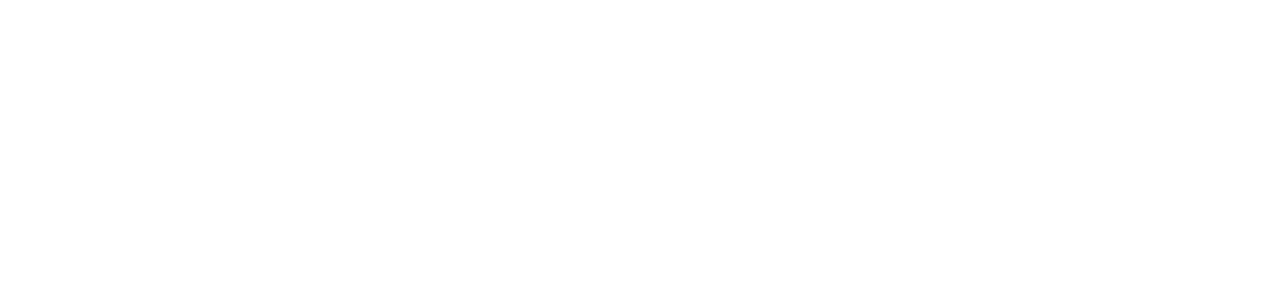
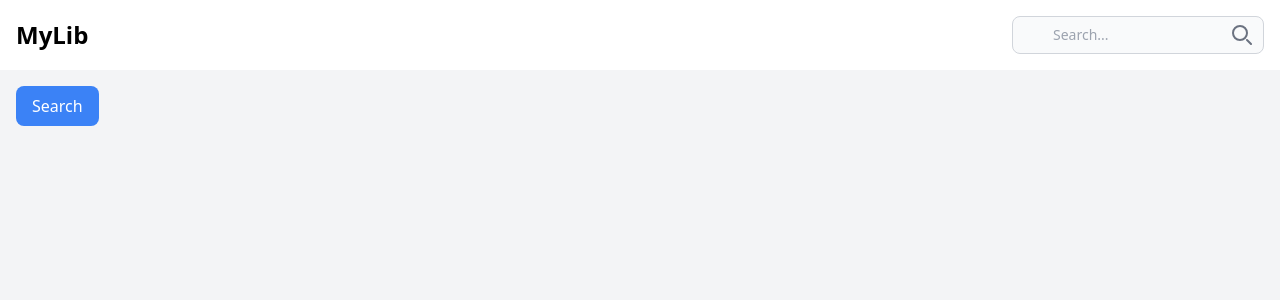
Before and after one commit to KireetS/MyLibrary, a React (Create React App) app in the folder mylib/: page / in a window 1280 px wide. Shown: the top 300 px of the page. Built offline with nearby package versions, Linux system fonts and the light colour scheme.

Commit message:
Initial testing api

```diff
--- a/mylib/src/App.js
+++ b/mylib/src/App.js
@@ -1,11 +1,12 @@
-
 import './App.css';
+import { Navbar } from './Components/Navbar';
+import { Search } from './Components/Search';
 
 function App() {
   return (
     <>
-    <div>
-    </div>
+    <Navbar/>
+    <Search/>
     </>
   );
 }
--- /dev/null
+++ b/mylib/src/Components/Navbar.js
@@ -0,0 +1,52 @@
+import React from "react";
+
+export const Navbar = () => {
+
+
+  return (
+    <nav className="bg-white border-gray-200 dark:bg-gray-900">
+      <div className="max-w-screen-xl flex flex-wrap items-center justify-between mx-auto p-4">
+        <a href="/" className="flex items-center">
+          <span className="self-center text-2xl font-semibold whitespace-nowrap dark:text-white">
+            MyLib
+          </span>
+        </a>
+        <div className="flex md:order-2">
+          <div className="relative hidden md:block">
+            <div className="absolute inset-y-0 left-0 flex items-center pl-3 pointer-events-none">
+            </div>
+            <input
+              type="text"
+              id="search-navbar"
+              className="block w-full p-2 pl-10 text-sm text-gray-900 border border-gray-300 rounded-lg bg-gray-50 focus:ring-blue-500 focus:border-blue-500 dark:bg-gray-700 dark:border-gray-600 dark:placeholder-gray-400 dark:text-white dark:focus:ring-blue-500 dark:focus:border-blue-500"
+              placeholder="Search..."
+            />
+            <button
+              type="button"
+              className="absolute right-3 top-1/2 transform -translate-y-1/2 text-gray-500 hover:text-gray-700 focus:outline-none focus:ring-2 focus:ring-gray-200"
+            >
+              <svg
+                className="w-5 h-5"
+                aria-hidden="true"
+                xmlns="http://www.w3.org/2000/svg"
+                fill="none"
+                viewBox="0 0 20 20"
+              >
+                <path
+                  stroke="currentColor"
+                  strokeLinecap="round"
+                  strokeLinejoin="round"
+                  strokeWidth="2"
+                  d="m19 19-4-4m0-7A7 7 0 1 1 1 8a7 7 0 0 1 14 0Z"
+                />
+              </svg>
+              <span className="sr-only">Search</span>
+            </button>
+          </div>
+          {/* Rest of the content */}
+        </div>
+        {/* Rest of the content */}
+      </div>
+    </nav>
+  );
+};
--- /dev/null
+++ b/mylib/src/Components/Search.js
@@ -0,0 +1,67 @@
+import React, { useState } from "react";
+
+export const Search = () => {
+  const [books, setBooks] = useState([]);
+  const handleClick = async () => {
+    let sb = document.getElementById("search-navbar");
+    if (sb) {
+      console.log(sb.value);
+      let s = sb.value;
+      s = s.replace(/ /g, "-");
+      console.log(
+        `https://www.googleapis.com/books/v1/volumes?key=AIzaSyCSIjcGWF2bu9EZgr2IWTaAhRJyl8-q9Yg&startIndex=0&maxResults=40&q=${s}`
+      );
+      try {
+        const response = await fetch(
+          `https://www.googleapis.com/books/v1/volumes?key=AIzaSyCSIjcGWF2bu9EZgr2IWTaAhRJyl8-q9Yg&startIndex=0&maxResults=40&q=${s}`
+        );
+        const data = await response.json();
+        setBooks(data.items || []);
+      } catch (err) {
+        console.error("this is the error ", err);
+        setBooks([]);
+      }
+    }
+  };
+  return (
+    <>
+      <div className="bg-gray-100 min-h-screen">
+        <div className="container mx-auto p-4">
+          <button
+            onClick={handleClick}
+            className="py-2 px-4 bg-blue-500 text-white rounded-lg"
+          >
+            Search
+          </button>
+
+          <div className="grid grid-cols-1 md:grid-cols-4 lg:grid-cols-6 gap-6 mt-6">
+            {books.length > 0 &&
+              books.map((book, index) => (
+                <div
+                  key={index}
+                  className="bg-white text-gray-800 rounded-lg shadow-md p-4 hover:shadow-xl transform hover:scale-105 transition-transform duration-300"
+                >
+                  <img
+                    src={
+                      (book.volumeInfo.imageLinks &&
+                        book.volumeInfo.imageLinks.thumbnail) ||
+                      "https://img.freepik.com/premium-photo/book-library-with-old-open-textbook-stack-piles-literature-text-archive-reading-desk_779468-5822.jpg?w=2000"
+                    }
+                    alt="book"
+                    className="w-full h-48 object-cover mb-4 rounded-lg"
+                    style={{ objectFit: "cover" }}
+                  />
+                  <div className="font-semibold text-lg">
+                    {book.volumeInfo.title}
+                  </div>
+                  <div className="text-sm">
+                    {book.volumeInfo.authors && book.volumeInfo.authors[0]}
+                  </div>
+                </div>
+              ))}
+          </div>
+        </div>
+      </div>
+    </>
+  );
+};
```
